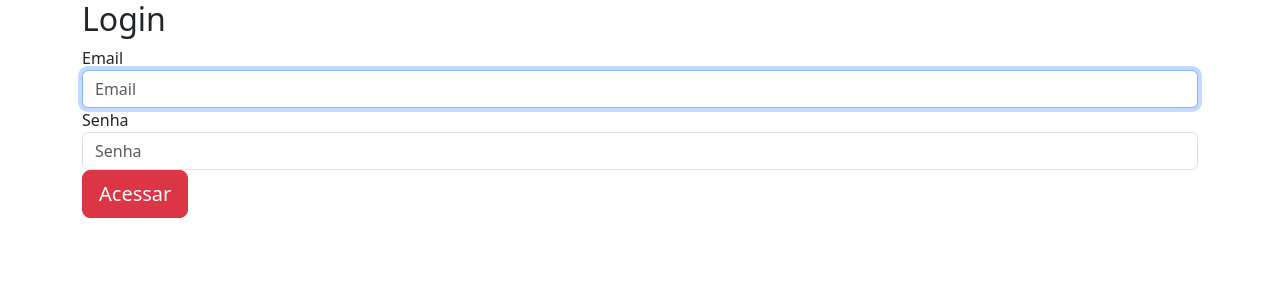
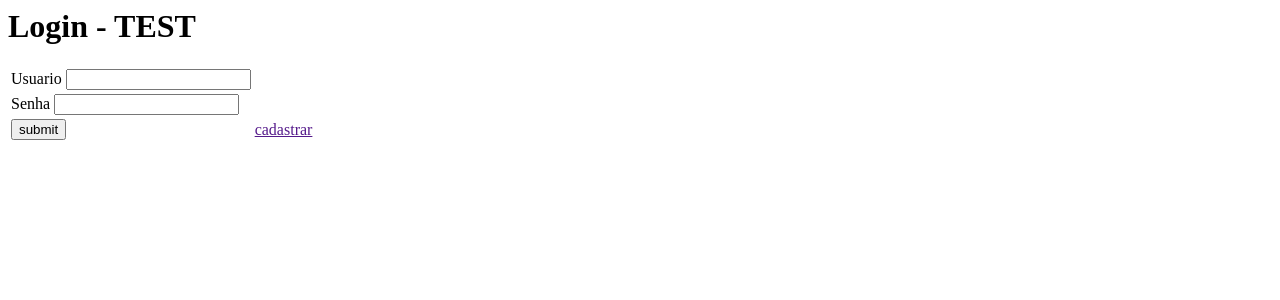
Before and after one commit to ryannlopes/Mecanica, a PHP site: page / in a window 1280 px wide. Shown: the top 300 px of the page. Run offline with PHP 8.4, Linux system fonts and the light colour scheme; some libraries are stand-ins or nearby versions.

Commit message:
Update index.php

```diff
--- a/login/index.php
+++ b/login/index.php
@@ -1,69 +1,57 @@
 <?php
-	session_start();
+
+include'conexao.php';
+
+// is set
+if(isset($_POST['sub'])){
+    $user=$_POST['user'];
+    $senha=$_POST['senha'];
+
+   $query= "select * from usuario where user='$user' and senha = '$senha'";
+   $link= mysqli_query($conn, $query);
+   if(mysqli_num_rows($link)>0){
+      $f= mysqli_fetch_assoc($link);
+      $_SESSION['id']=$f['id'];
+      header ('location:administrativo.php');
+   }
+   else{
+       echo 'Usuario Ou senha Não existe';
+   }
+
+}
 ?>
-<!DOCTYPE html>
-<html lang="pt-br">
-  <head>
-    <meta charset="utf-8">
-    <meta http-equiv="X-UA-Compatible" content="IE=edge">
-    <meta name="viewport" content="width=device-width, initial-scale=1">
-    <!-- The above 3 meta tags *must* come first in the head; any other head content must come *after* these tags -->
-    <meta name="description" content="">
-    <meta name="author" content="Cesar Szpak">
-    <link rel="icon" href="../imagens/favicon.ico">
+<html>
 
-    <title>Celke - Login</title>
+    <head>
+        <meta charset="UTF-8">
+        <title></title>
+    </head>
+    <body>
+        <h1> Login - TEST </h1>
+        <form method="POST" enctype="multipart/form-data">
+            <table>
 
-    <!-- Bootstrap core CSS -->
-    <link href="../css/bootstrap.css" rel="stylesheet">
+                <tr>
+                    <td>
+                        Usuario
+                        <input type="text" name="user">
+                    </td>
+                </tr>
+                <tr>
+                    <td>
+                        Senha
+                        <input type="password" name="senha">
+                    </td>
+                </tr>
+                <tr>
+                    <td>
+                        <input type="submit" name="sub" value="submit">
+                    </td>
+                    <td>
+                        <a href="">cadastrar</a>
+                    </td>
 
-    <!-- IE10 viewport hack for Surface/desktop Windows 8 bug -->
-    <link href="../css/ie10-viewport-bug-workaround.css" rel="stylesheet">
-
-    <!-- Custom styles for this template -->
-    <link href="../css/signin.css" rel="stylesheet">
-
-    <!-- Just for debugging purposes. Don't actually copy these 2 lines! -->
-    <!--[if lt IE 9]><script src="../../../assets/js/ie8-responsive-file-warning.js"></script><![endif]-->
-    <script src="js/ie-emulation-modes-warning.js"></script>
-
-    <!-- HTML5 shim and Respond.js for IE8 support of HTML5 elements and media queries -->
-    <!--[if lt IE 9]>
-      <script src="https://oss.maxcdn.com/html5shiv/3.7.2/html5shiv.min.js"></script>
-      <script src="https://oss.maxcdn.com/respond/1.4.2/respond.min.js"></script>
-    <![endif]-->
-  </head>
-
-  <body>
-
-    <div class="container">
-
-      <form class="form-signin" method="POST" action="valida.php">
-        <h2 class="form-signin-heading">Login</h2>
-        <label for="inputEmail" class="sr-only">Email</label>
-        <input type="email" name="email" id="inputEmail" class="form-control" placeholder="Email" required autofocus>
-        <label for="inputPassword" class="sr-only">Senha</label>
-        <input type="password" name="senha" id="inputPassword" class="form-control" placeholder="Senha" required>
-        <button class="btn btn-lg btn-danger btn-block" type="submit">Acessar</button>
-      </form>
-	  <p class="text-center text-danger">
-			<?php if(isset($_SESSION['loginErro'])){
-				echo $_SESSION['loginErro'];
-				unset($_SESSION['loginErro']);
-			}?>
-		</p>
-		<p class="text-center text-success">
-			<?php
-			if(isset($_SESSION['logindeslogado'])){
-				echo $_SESSION['logindeslogado'];
-				unset($_SESSION['logindeslogado']);
-			}
-			?>
-		</p>
-    </div> <!-- /container -->
-
-
-    <!-- IE10 viewport hack for Surface/desktop Windows 8 bug -->
-    <script src="js/ie10-viewport-bug-workaround.js"></script>
-  </body>
+                </tr>
+            </table>
+    </body>
 </html>
```
